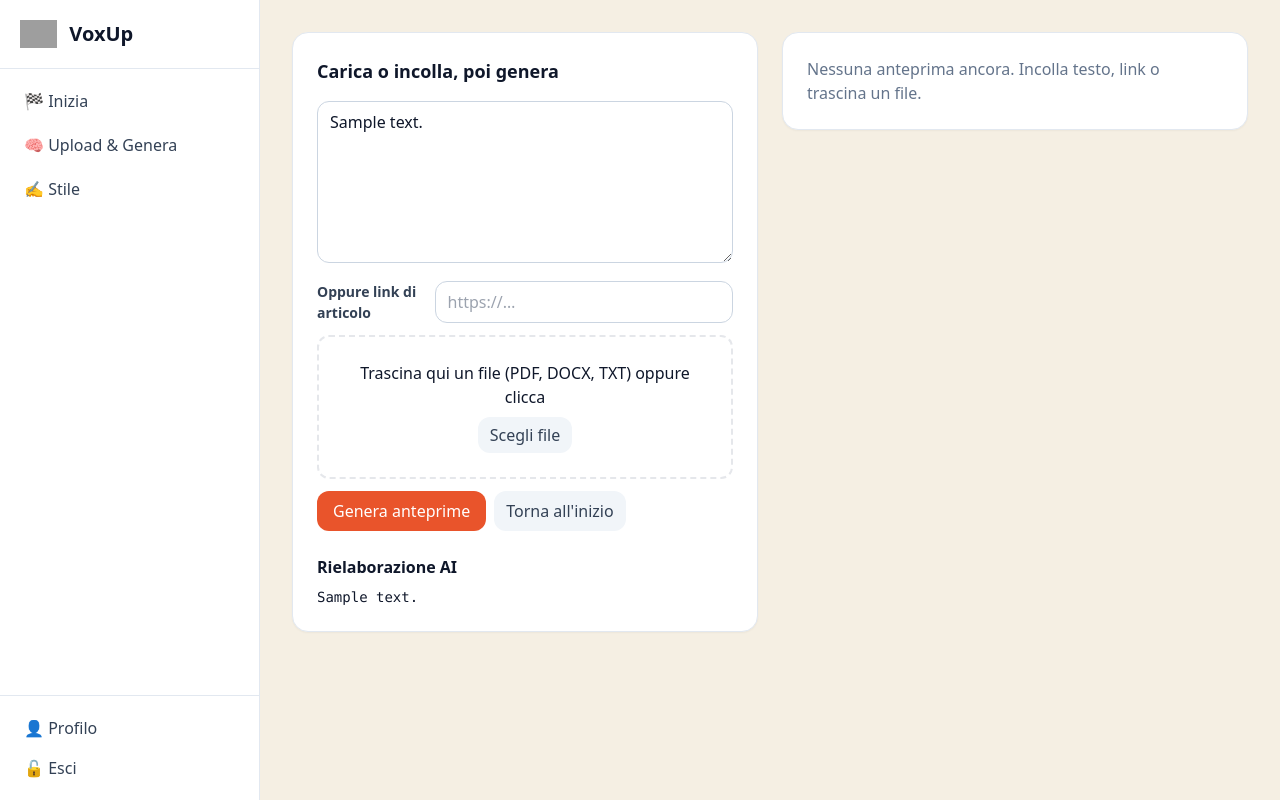
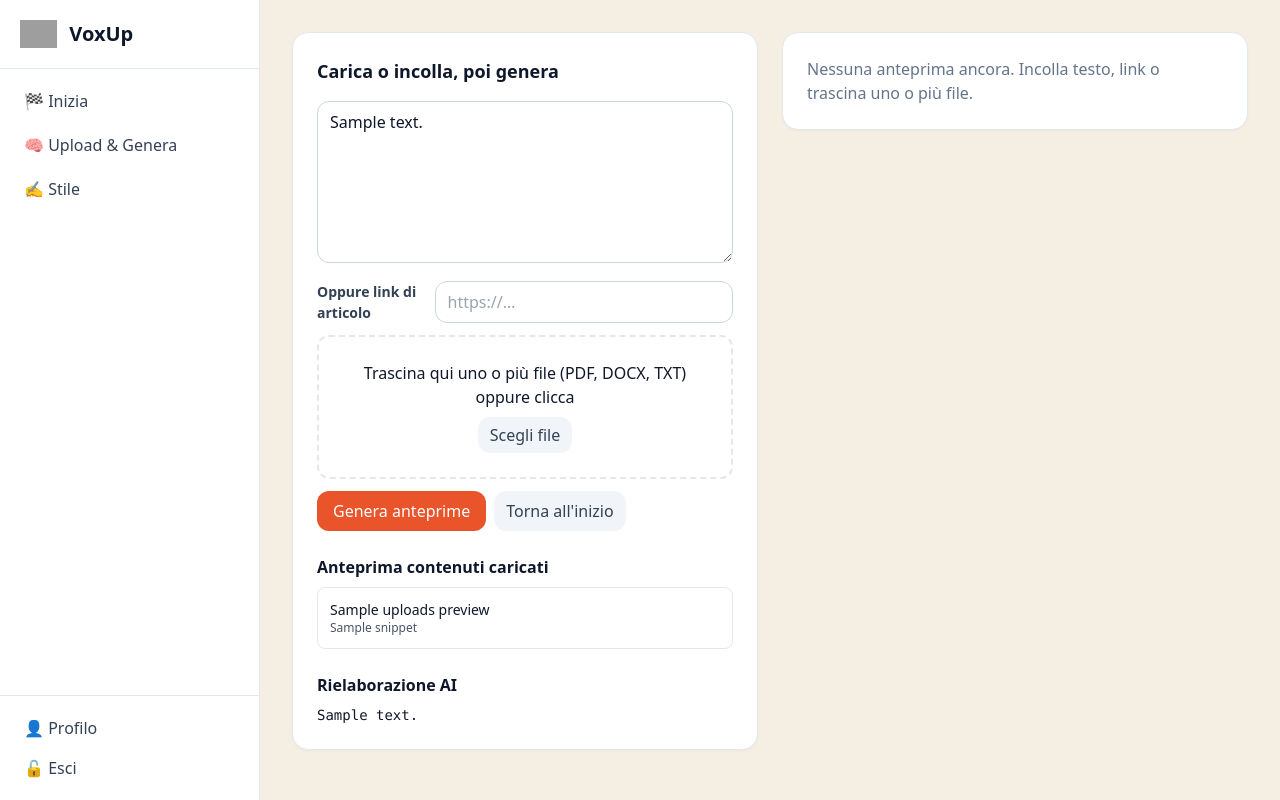
Before and after one commit to lorenzospadotto-debug/noventa-comms-app, a FastAPI app: template templates/compose.html in a window 1280 px wide. Run offline with FastAPI, Linux system fonts and the light colour scheme; the template is opened without the code that fills it: most values are stand-ins (such as "Sample title", 1, 10 or a date in 2020); some libraries are stand-ins or nearby versions; grey boxes are pictures that could not be loaded.

Commit message:
Update compose.html

```diff
--- a/templates/compose.html
+++ b/templates/compose.html
@@ -14,8 +14,8 @@
         <div class="border-2 border-dashed rounded-xl p-6 text-center"
              :class="{ 'border-[var(--vox-primary)] bg-white' : over, 'border-slate-300 bg-white' : !over }"
              @dragover.prevent="over=true" @dragleave.prevent="over=false" @drop.prevent="handleDrop($event)">
-          <p class="mb-2">Trascina qui un file (PDF, DOCX, TXT) oppure clicca</p>
-          <input type="file" name="file" class="hidden" x-ref="fileInput" />
+          <p class="mb-2">Trascina qui uno o più file (PDF, DOCX, TXT) oppure clicca</p>
+          <input type="file" name="files" class="hidden" x-ref="fileInput" multiple />
           <button type="button" class="btn-secondary" @click="$refs.fileInput.click()">Scegli file</button>
         </div>
 
@@ -24,6 +24,20 @@
           <a href="/" class="btn-secondary">Torna all'inizio</a>
         </div>
       </form>
+
+      {% if uploads_preview %}
+        <div class="pt-2">
+          <h3 class="font-semibold mb-2">Anteprima contenuti caricati</h3>
+          <ul class="space-y-2">
+            {% for u in uploads_preview %}
+              <li class="border rounded-lg p-3">
+                <div class="text-sm font-medium">{{ u.name }}</div>
+                <div class="text-xs text-slate-600 whitespace-pre-wrap">{{ u.snippet }}</div>
+              </li>
+            {% endfor %}
+          </ul>
+        </div>
+      {% endif %}
 
       {% if ai_text %}
       <div class="pt-2">
@@ -53,7 +67,7 @@
           </div>
         {% endfor %}
       {% else %}
-        <div class="card"><div class="text-slate-500">Nessuna anteprima ancora. Incolla testo, link o trascina un file.</div></div>
+        <div class="card"><div class="text-slate-500">Nessuna anteprima ancora. Incolla testo, link o trascina uno o più file.</div></div>
       {% endif %}
     </section>
   </div>
```
